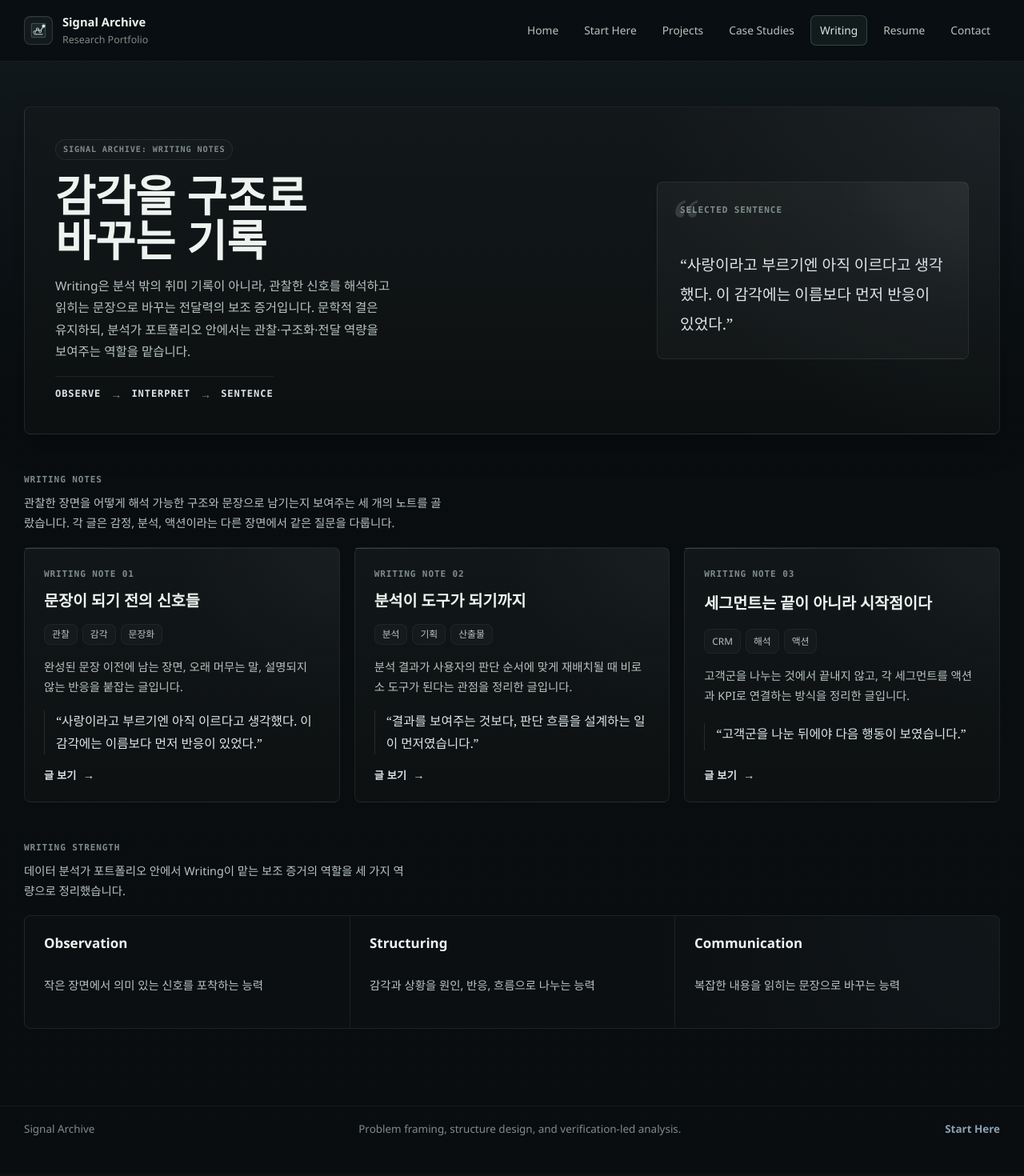
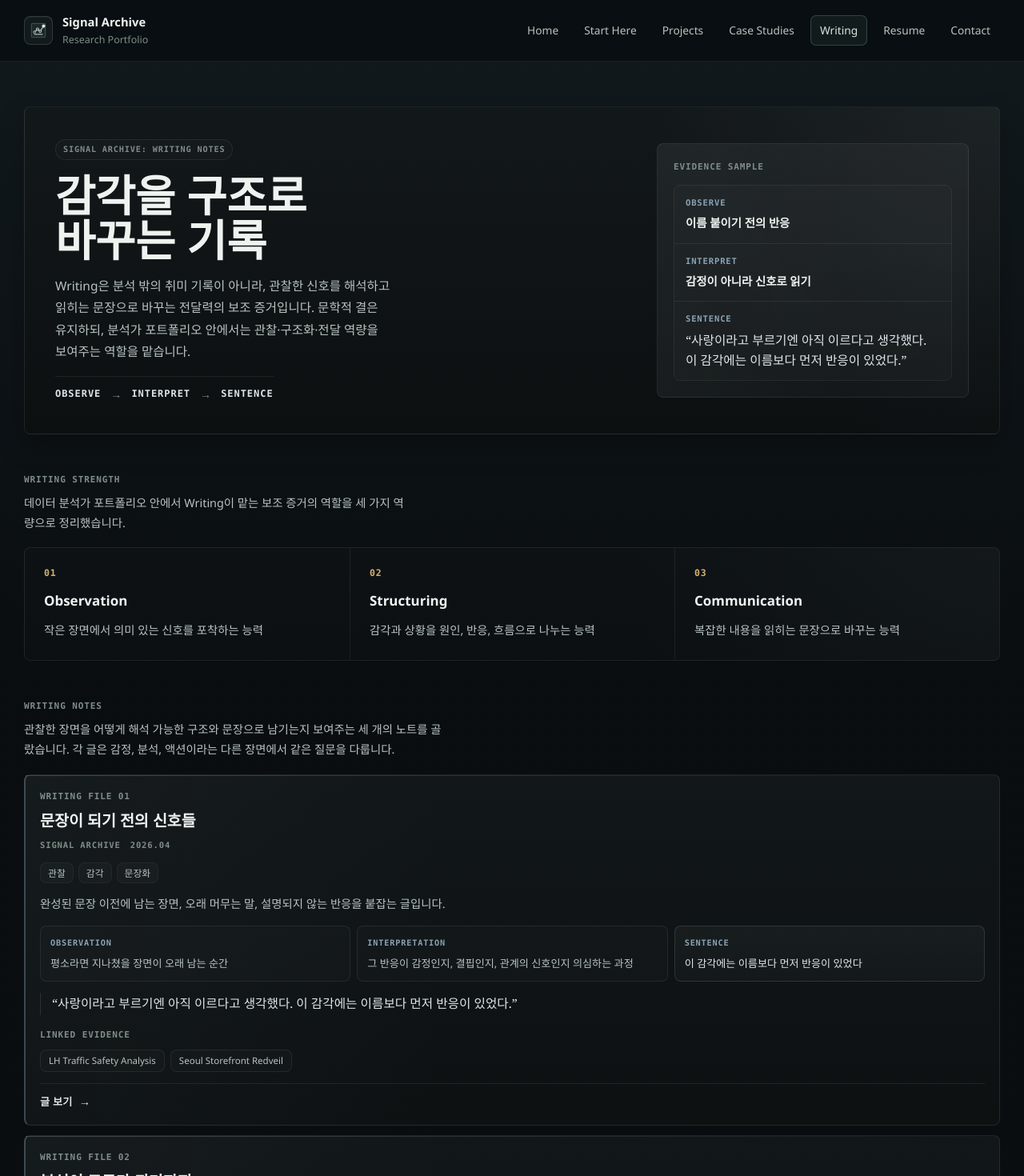
Before and after one commit to dffxonnb-cyber/signal-archive, a Next.js app: page /writing in a window 1280 px wide. Shown: the top 1470 px of the page at 80% size. Built offline with nearby package versions, Linux system fonts and the light colour scheme.

Commit message:
Refine case studies and writing archive pages

```diff
--- a/app/writing/page.module.css
+++ b/app/writing/page.module.css
@@ -10,7 +10,12 @@
 .sectionHeadCompact,
 .noteCard,
 .noteHead,
-.selectedSentence {
+.selectedSentence,
+.sampleStack,
+.noteLensGrid,
+.noteLensItem,
+.relatedProjects,
+.noteActions {
   display: grid;
 }
 
@@ -18,7 +23,11 @@
 .panelLabel,
 .sectionLabel,
 .noteLabel,
-.heroFlowLabel {
+.heroFlowLabel,
+.sampleStack dt,
+.noteMetaLine,
+.noteLensItem dt,
+.strengthIndex {
   font-family: "SFMono-Regular", "Cascadia Code", Consolas, "Liberation Mono", Menlo, monospace;
   letter-spacing: 0.08em;
   text-transform: uppercase;
@@ -57,10 +66,13 @@
 
 .heroTitle {
   margin: 0;
-  max-width: 11ch;
+  max-width: 15ch;
   font-size: clamp(2.35rem, 4.9vw, 3.4rem);
   line-height: 1.03;
   letter-spacing: 0;
+  word-break: keep-all;
+  overflow-wrap: normal;
+  text-wrap: balance;
 }
 
 .heroDescription,
@@ -107,26 +119,15 @@
 .selectedSentence {
   position: relative;
   justify-self: end;
-  gap: 16px;
+  gap: 14px;
   width: min(100%, 390px);
-  padding: 26px 28px 24px;
+  padding: 20px;
   border: 1px solid rgba(226, 233, 229, 0.08);
   border-radius: 8px;
   background:
-    radial-gradient(circle at top right, rgba(138, 147, 153, 0.08), transparent 36%),
+    linear-gradient(90deg, rgba(138, 162, 180, 0.045), transparent 62%),
     linear-gradient(180deg, rgba(255, 255, 255, 0.026), rgba(255, 255, 255, 0.014)),
     rgba(255, 255, 255, 0.012);
-}
-
-.selectedSentence::before {
-  content: "“";
-  position: absolute;
-  top: 10px;
-  left: 18px;
-  color: rgba(220, 226, 230, 0.16);
-  font-family: Georgia, "Times New Roman", serif;
-  font-size: 4.8rem;
-  line-height: 1;
 }
 
 .panelLabel,
@@ -135,6 +136,47 @@
   color: var(--text-muted);
   font-size: 0.69rem;
   font-weight: 600;
+}
+
+.sampleStack {
+  gap: 0;
+  margin: 0;
+  border: 1px solid rgba(226, 233, 229, 0.08);
+  border-radius: 8px;
+  overflow: hidden;
+}
+
+.sampleStack div {
+  display: grid;
+  gap: 6px;
+  padding: 13px 14px;
+  border-top: 1px solid rgba(226, 233, 229, 0.08);
+  background: rgba(255, 255, 255, 0.012);
+}
+
+.sampleStack div:first-child {
+  border-top: 0;
+}
+
+.sampleStack dt {
+  color: var(--accent-steel);
+  font-size: 0.66rem;
+  font-weight: 700;
+}
+
+.sampleStack dd {
+  margin: 0;
+  color: var(--text-primary);
+  font-size: 0.9rem;
+  font-weight: 650;
+  line-height: 1.56;
+}
+
+.sampleStack div:last-child dd {
+  color: var(--accent-strong);
+  font-family: Georgia, "Times New Roman", serif;
+  font-size: 0.98rem;
+  font-weight: 500;
 }
 
 .selectedQuote,
@@ -176,19 +218,20 @@
 
 .noteGrid {
   display: grid;
-  grid-template-columns: repeat(3, minmax(0, 1fr));
-  gap: 18px;
+  grid-template-columns: 1fr;
+  gap: 12px;
 }
 
 .noteCard {
   position: relative;
-  gap: 16px;
+  gap: 14px;
   min-height: 100%;
-  padding: 24px 24px 22px;
-  border: 1px solid rgba(226, 233, 229, 0.08);
+  padding: 18px;
+  border: 1px solid rgba(226, 233, 229, 0.09);
+  border-left: 2px solid rgba(138, 162, 180, 0.38);
   border-radius: 8px;
   background:
-    radial-gradient(circle at top right, rgba(109, 122, 130, 0.08), transparent 40%),
+    linear-gradient(90deg, rgba(138, 162, 180, 0.035), transparent 44%),
     linear-gradient(180deg, rgba(18, 23, 25, 0.98), rgba(13, 17, 18, 0.98));
   transition:
     transform 180ms ease,
@@ -206,13 +249,14 @@
 
 .noteCard:hover,
 .noteCard:focus-within {
-  transform: translateY(-3px);
+  transform: translateY(-1px);
   border-color: rgba(226, 233, 229, 0.14);
-  box-shadow: 0 22px 44px rgba(0, 0, 0, 0.18);
+  border-left-color: rgba(148, 184, 170, 0.58);
+  box-shadow: 0 18px 36px rgba(0, 0, 0, 0.16);
 }
 
 .noteHead {
-  gap: 10px;
+  gap: 8px;
 }
 
 .noteTitle,
@@ -224,6 +268,15 @@
 .noteTitle {
   font-size: 1.22rem;
   line-height: 1.4;
+}
+
+.noteMetaLine {
+  display: flex;
+  flex-wrap: wrap;
+  gap: 8px 12px;
+  color: var(--text-muted);
+  font-size: 0.66rem;
+  font-weight: 700;
 }
 
 .noteThemes {
@@ -251,6 +304,45 @@
   line-height: 1.72;
 }
 
+.noteLensGrid {
+  grid-template-columns: repeat(3, minmax(0, 1fr));
+  gap: 8px;
+  margin: 0;
+}
+
+.noteLensItem {
+  gap: 7px;
+  min-width: 0;
+  padding: 12px;
+  border: 1px solid rgba(226, 233, 229, 0.08);
+  border-radius: 8px;
+  background: rgba(255, 255, 255, 0.014);
+}
+
+.noteLensItem dt {
+  color: var(--accent-steel);
+  font-size: 0.64rem;
+  font-weight: 700;
+}
+
+.noteLensItem dd {
+  margin: 0;
+  color: var(--text-secondary);
+  font-size: 0.82rem;
+  line-height: 1.58;
+}
+
+.noteLensItem:last-child {
+  border-color: rgba(148, 184, 170, 0.18);
+  background:
+    linear-gradient(180deg, rgba(148, 184, 170, 0.045), rgba(255, 255, 255, 0.012)),
+    rgba(255, 255, 255, 0.012);
+}
+
+.noteLensItem:last-child dd {
+  color: var(--accent-strong);
+}
+
 .noteExcerpt {
   padding-top: 0;
   padding-left: 14px;
@@ -260,6 +352,46 @@
   font-family: Georgia, "Times New Roman", serif;
   font-size: 0.98rem;
   line-height: 1.76;
+}
+
+.relatedProjects {
+  gap: 9px;
+  padding-top: 2px;
+}
+
+.projectPills {
+  display: flex;
+  flex-wrap: wrap;
+  gap: 7px;
+}
+
+.projectPill {
+  display: inline-flex;
+  align-items: center;
+  min-height: 28px;
+  padding: 0 10px;
+  border: 1px solid rgba(226, 233, 229, 0.08);
+  border-radius: 8px;
+  background: rgba(255, 255, 255, 0.016);
+  color: var(--text-secondary);
+  font-size: 0.72rem;
+  line-height: 1;
+  transition:
+    border-color 160ms ease,
+    background 160ms ease,
+    color 160ms ease;
+}
+
+.projectPill:hover,
+.projectPill:focus-visible {
+  border-color: rgba(148, 184, 170, 0.24);
+  background: rgba(148, 184, 170, 0.055);
+  color: var(--accent-strong);
+}
+
+.noteActions {
+  padding-top: 12px;
+  border-top: 1px solid rgba(226, 233, 229, 0.08);
 }
 
 .noteLink {
@@ -316,10 +448,11 @@
   line-height: 1.4;
 }
 
-@media (max-width: 1120px) {
-  .noteGrid {
-    grid-template-columns: repeat(2, minmax(0, 1fr));
-  }
+.strengthIndex {
+  color: var(--accent-warm);
+  font-size: 0.72rem;
+  font-weight: 800;
+  font-variant-numeric: tabular-nums;
 }
 
 @media (max-width: 960px) {
@@ -338,13 +471,16 @@
   }
 
   .strengthItem {
-    padding: 16px 0;
+    padding: 16px;
   }
 
   .strengthItem + .strengthItem {
-    padding-left: 0;
     border-left: 0;
     border-top: 1px solid rgba(226, 233, 229, 0.08);
+  }
+
+  .noteLensGrid {
+    grid-template-columns: 1fr;
   }
 }
 
@@ -362,7 +498,7 @@
   }
 
   .heroTitle {
-    max-width: 10ch;
+    max-width: 100%;
     font-size: 2.12rem;
   }
 }
--- a/app/writing/page.tsx
+++ b/app/writing/page.tsx
@@ -6,6 +6,7 @@ import {
   writingFlow,
   writingStrengths,
 } from "@/content/writing";
+import { projects } from "@/content/projects";
 
 import styles from "./page.module.css";
 
@@ -14,6 +15,10 @@ function formatNoteNumber(value: number) {
 }
 
 export default function WritingPage() {
+  const projectTitleMap = new Map(
+    projects.map((project) => [project.slug, project.title] as const),
+  );
+
   return (
     <main className="page-shell">
       <div className={`site-container page-grid ${styles.page}`}>
@@ -41,11 +46,41 @@ export default function WritingPage() {
           </div>
 
           <aside aria-label="selected sentence" className={styles.selectedSentence}>
-            <span className={styles.panelLabel}>Selected Sentence</span>
-            <blockquote className={styles.selectedQuote}>
-              “{selectedSentence}”
-            </blockquote>
+            <span className={styles.panelLabel}>Evidence Sample</span>
+            <dl className={styles.sampleStack}>
+              <div>
+                <dt>Observe</dt>
+                <dd>이름 붙이기 전의 반응</dd>
+              </div>
+              <div>
+                <dt>Interpret</dt>
+                <dd>감정이 아니라 신호로 읽기</dd>
+              </div>
+              <div>
+                <dt>Sentence</dt>
+                <dd>“{selectedSentence}”</dd>
+              </div>
+            </dl>
           </aside>
+        </section>
+
+        <section className={styles.strengthSection}>
+          <div className={styles.sectionHeadCompact}>
+            <span className={styles.sectionLabel}>Writing Strength</span>
+            <p className={styles.sectionDescription}>
+              데이터 분석가 포트폴리오 안에서 Writing이 맡는 보조 증거의 역할을 세 가지 역량으로 정리했습니다.
+            </p>
+          </div>
+
+          <div className={styles.strengthGrid}>
+            {writingStrengths.map((item, index) => (
+              <article className={styles.strengthItem} key={item.title}>
+                <span className={styles.strengthIndex}>{formatNoteNumber(index + 1)}</span>
+                <h2 className={styles.strengthTitle}>{item.title}</h2>
+                <p className={styles.strengthDescription}>{item.description}</p>
+              </article>
+            ))}
+          </div>
         </section>
 
         <section className={styles.notesSection}>
@@ -62,9 +97,13 @@ export default function WritingPage() {
               <article className={styles.noteCard} key={entry.slug}>
                 <div className={styles.noteHead}>
                   <span className={styles.noteLabel}>
-                    WRITING NOTE {formatNoteNumber(index + 1)}
+                    WRITING FILE {formatNoteNumber(index + 1)}
                   </span>
                   <h2 className={styles.noteTitle}>{entry.title}</h2>
+                  <div className={styles.noteMetaLine}>
+                    <span>{entry.platform}</span>
+                    <span>{entry.publishedAt}</span>
+                  </div>
                 </div>
 
                 <div aria-label={`${entry.title} themes`} className={styles.noteThemes}>
@@ -77,33 +116,45 @@ export default function WritingPage() {
 
                 <p className={styles.noteDescription}>{entry.summary}</p>
 
+                <dl className={styles.noteLensGrid}>
+                  <div className={styles.noteLensItem}>
+                    <dt>Observation</dt>
+                    <dd>{entry.lens.observe}</dd>
+                  </div>
+                  <div className={styles.noteLensItem}>
+                    <dt>Interpretation</dt>
+                    <dd>{entry.lens.interpret}</dd>
+                  </div>
+                  <div className={styles.noteLensItem}>
+                    <dt>Sentence</dt>
+                    <dd>{entry.lens.sentence}</dd>
+                  </div>
+                </dl>
+
                 {entry.excerpt ? (
                   <blockquote className={styles.noteExcerpt}>
                     “{entry.excerpt}”
                   </blockquote>
                 ) : null}
 
-                <Link className={styles.noteLink} href={entry.href}>
-                  글 보기
-                </Link>
-              </article>
-            ))}
-          </div>
-        </section>
+                {entry.relatedProjects.length > 0 ? (
+                  <div className={styles.relatedProjects}>
+                    <span className={styles.noteLabel}>Linked Evidence</span>
+                    <div className={styles.projectPills}>
+                      {entry.relatedProjects.map((slug) => (
+                        <Link className={styles.projectPill} href={`/projects/${slug}`} key={slug}>
+                          {projectTitleMap.get(slug) ?? slug}
+                        </Link>
+                      ))}
+                    </div>
+                  </div>
+                ) : null}
 
-        <section className={styles.strengthSection}>
-          <div className={styles.sectionHeadCompact}>
-            <span className={styles.sectionLabel}>Writing Strength</span>
-            <p className={styles.sectionDescription}>
-              데이터 분석가 포트폴리오 안에서 Writing이 맡는 보조 증거의 역할을 세 가지 역량으로 정리했습니다.
-            </p>
-          </div>
-
-          <div className={styles.strengthGrid}>
-            {writingStrengths.map((item) => (
-              <article className={styles.strengthItem} key={item.title}>
-                <h2 className={styles.strengthTitle}>{item.title}</h2>
-                <p className={styles.strengthDescription}>{item.description}</p>
+                <div className={styles.noteActions}>
+                  <Link className={styles.noteLink} href={entry.href}>
+                    글 보기
+                  </Link>
+                </div>
               </article>
             ))}
           </div>
```
Also changed, not shown: app/case-studies/page.module.css (+105 -11 lines), app/case-studies/page.tsx (+22 -6 lines).
